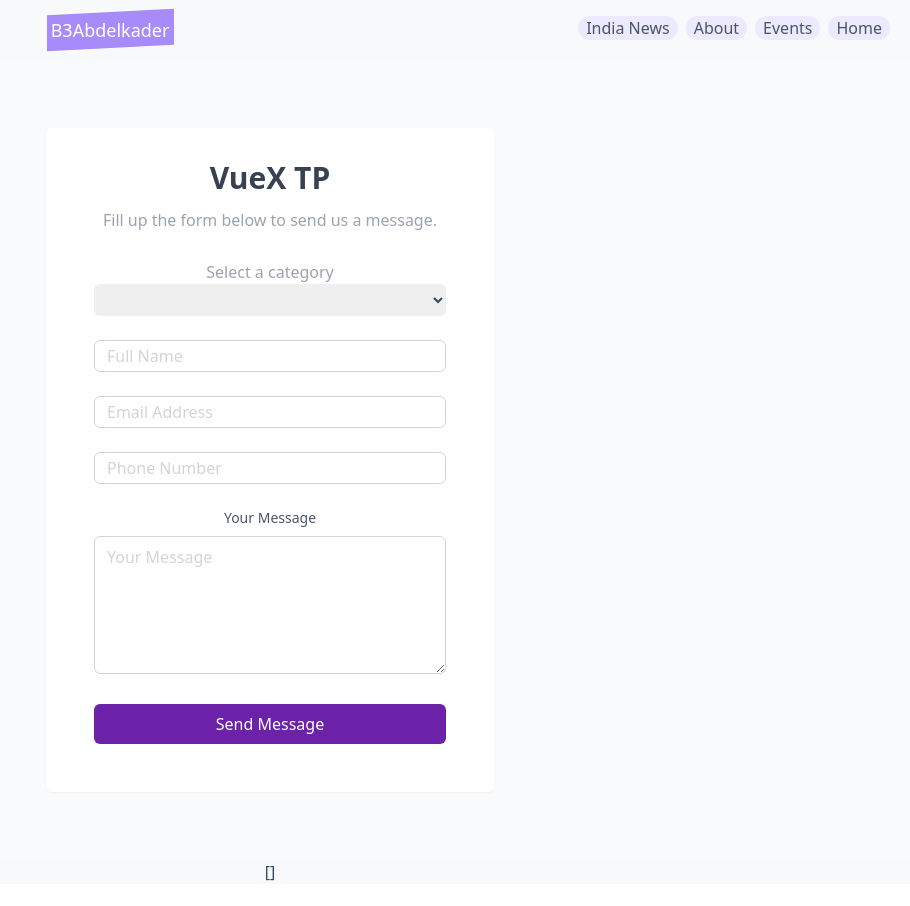
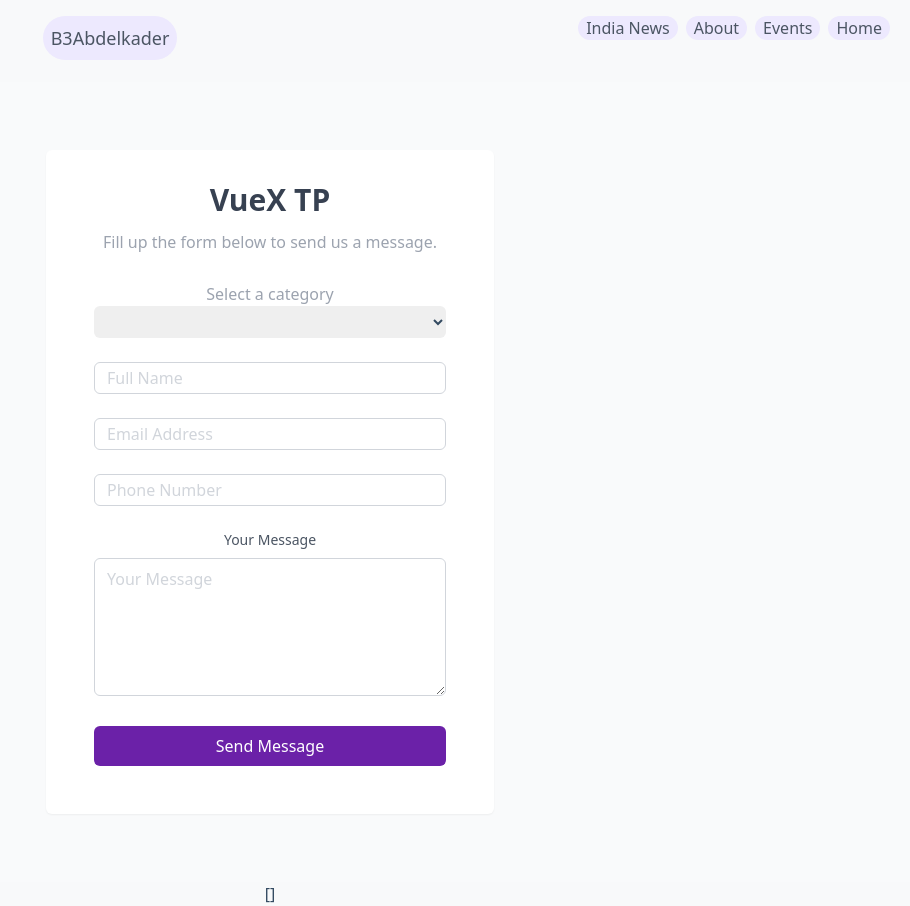
Before and after one commit to B3Abdelkader/vvt, a Vue app: page /event/create in a window 1280 px wide. Shown: the whole page, without its empty margins (370-1280 px from the left). Before the commit the page ends 884 px from the top, so only its background shows below. Built offline with nearby package versions, Linux system fonts and the light colour scheme.

Commit message:
refact errPage+ header

```diff
--- a/src/App.vue
+++ b/src/App.vue
@@ -9,15 +9,18 @@
             <h1>
                 <span
                     class="
-                        before:block
-                        before:absolute
-                        before:-inset-1
-                        before:-skew-y-3
-                        before:bg-violet-400
-                        relative
                         inline-block
+                        top-auto
+                        text-gray-600
+                        float-right
+                        rounded-full
+                        mx-1
+                        px-2
+                        py-2
+                        bg-violet-100
+                        font-thin
                     "
-                    ><span class="relative text-white">B3Abdelkader</span></span
+                    >B3Abdelkader</span
                 >
             </h1>
         </div>
@@ -33,6 +36,7 @@
                 px-2
                 bg-violet-100
                 hover:animate-pulse
+                font-thin
             "
             to="/"
             >Home</router-link
@@ -48,6 +52,7 @@
                 px-2
                 bg-violet-100
                 hover:animate-pulse
+                font-thin
             "
             to="/events"
             >Events</router-link
@@ -63,6 +68,7 @@
                 px-2
                 bg-violet-100
                 hover:animate-pulse
+                font-thin
             "
             to="/about"
             >About</router-link
@@ -78,6 +84,7 @@
                 px-2
                 bg-violet-100
                 hover:animate-pulse
+                font-thin
             "
             to="/news"
             >India News</router-link
--- a/src/components/IndiaNewsCp.vue
+++ b/src/components/IndiaNewsCp.vue
@@ -4,14 +4,13 @@
             card
             m-1
             cursor-pointer
-            border border-gray-400
+            border border-gray-300
             rounded-lg
             hover:shadow-md hover:border-opacity-0
             transform
             hover:-translate-y-1
             transition-all
             duration-200
-
         "
     >
         <div class="m-3">
@@ -27,8 +26,6 @@
                         px-2
                         align-top
                         float-right
-                        animate-pulse
-
                     "
                     >{{ news.publishedAt }}</span
                 >
--- a/src/views/ErrorPage.vue
+++ b/src/views/ErrorPage.vue
@@ -1,24 +1,29 @@
 <template>
-<div class="min-h-screen" style="background-image: url(https://svgshare.com/i/dCd.svg); background-position: center; background-size: 30%; background-repeat: no-repeat; opacity: 70%;">
-  <p class="rounded-md shadow-sm text-lg text-blue-100 sticky
-                        font-bold
-                        bg-red-500
-                        inline
-                        px-2
-                        py-2
-"> {{error}}</p>
-  </div>
-
-
-
+    <div class="grid min-h-screen grid-cols-1 place-items-center place-content-start">
+        <p
+            class="
+            pt-6
+                rounded-md
+                shadow-sm
+                text-xl
+                font-thin
+                inline
+                px-2
+                py-2
+            "
+        >
+            {{ error }}
+        </p>
+        <div style="width: 5%; height: 5%">
+            <img src="https://i.imgur.com/gOmjRel.png" />
+        </div>
+    </div>
 </template>
 
 <script>
 export default {
-  props:['error'],
-
+    props: ['error'],
 }
 </script>
 <style>
-
 </style>
```
